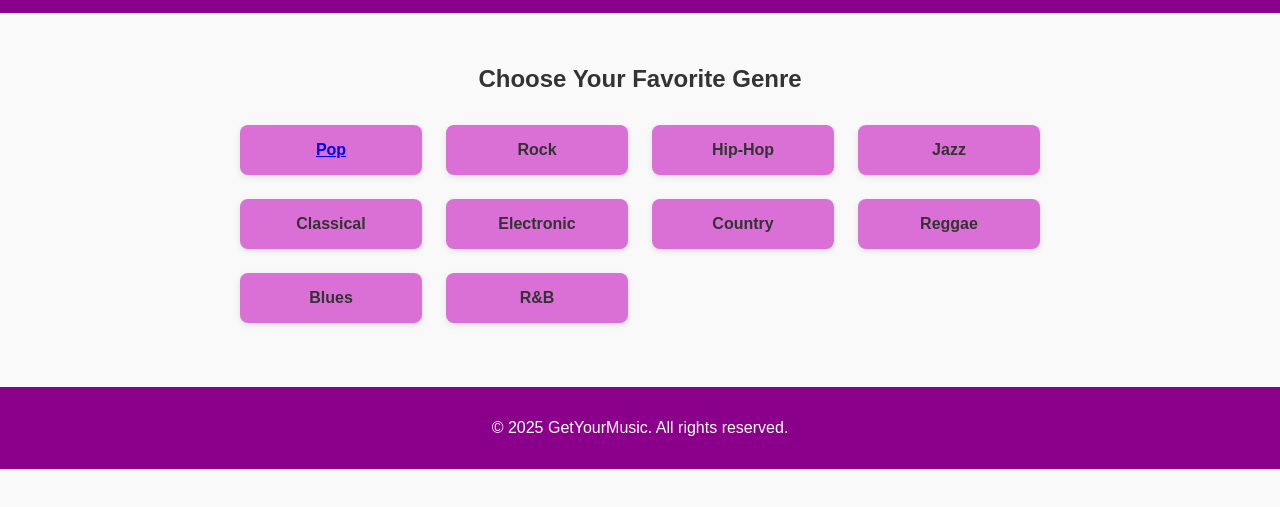
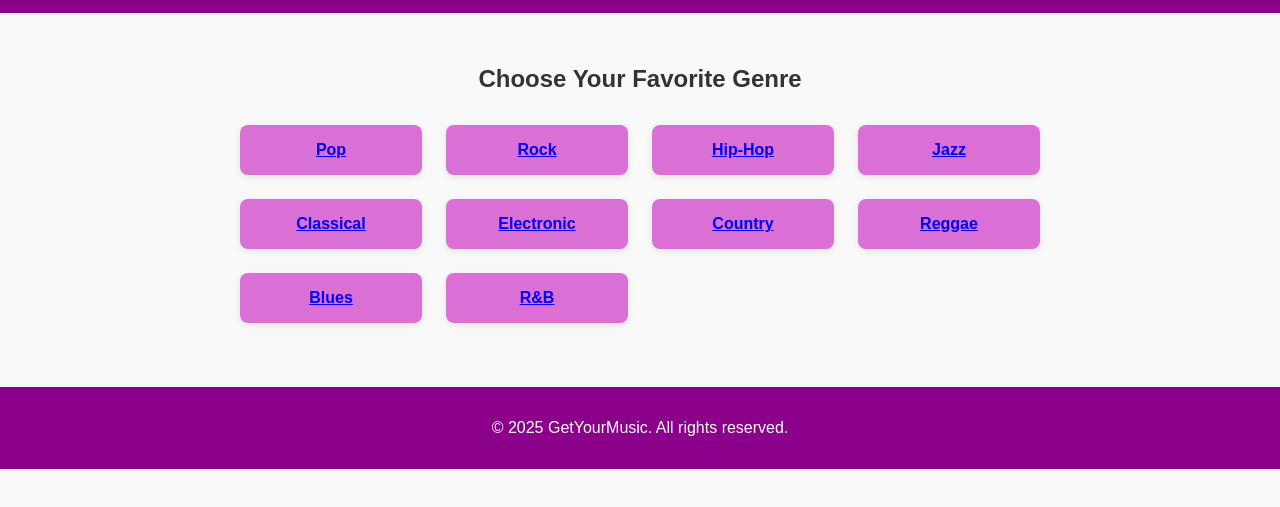
Before and after one commit to SkyleenC/SongBase, a plain HTML site: page genres.html in a window 1280 px wide. Shown: the part 37-544 px from the top of the page. Drawn offline with Linux system fonts and the light colour scheme.

Commit message:
Update genres.html

```diff
--- a/genres.html
+++ b/genres.html
@@ -18,15 +18,15 @@
     <h1>Choose Your Favorite Genre</h1>
     <div class="genre-list">
       <a href="pop.html" class="genre-item">Pop</a>
-      <div class="genre-item">Rock</div>
-      <div class="genre-item">Hip-Hop</div>
-      <div class="genre-item">Jazz</div>
-      <div class="genre-item">Classical</div>
-      <div class="genre-item">Electronic</div>
-      <div class="genre-item">Country</div>
-      <div class="genre-item">Reggae</div>
-      <div class="genre-item">Blues</div>
-      <div class="genre-item">R&B</div>
+      <a href="rock.html" class="genre-item">Rock</a>
+      <a href="hiphop.html" class="genre-item">Hip-Hop</a>
+      <a href="jazz.html" class="genre-item">Jazz</a>
+      <a href="classical.html" class="genre-item">Classical</a>
+      <a href="electronic.html" class="genre-item">Electronic</a>
+      <a href="country.html" class="genre-item">Country</a>
+      <a href="reggae.html" class="genre-item">Reggae</a>
+      <a href="blues.html" class="genre-item">Blues</a>
+      <a href="rnb.html" class="genre-item">R&B</a>
     </div>
   </section>
 
```
